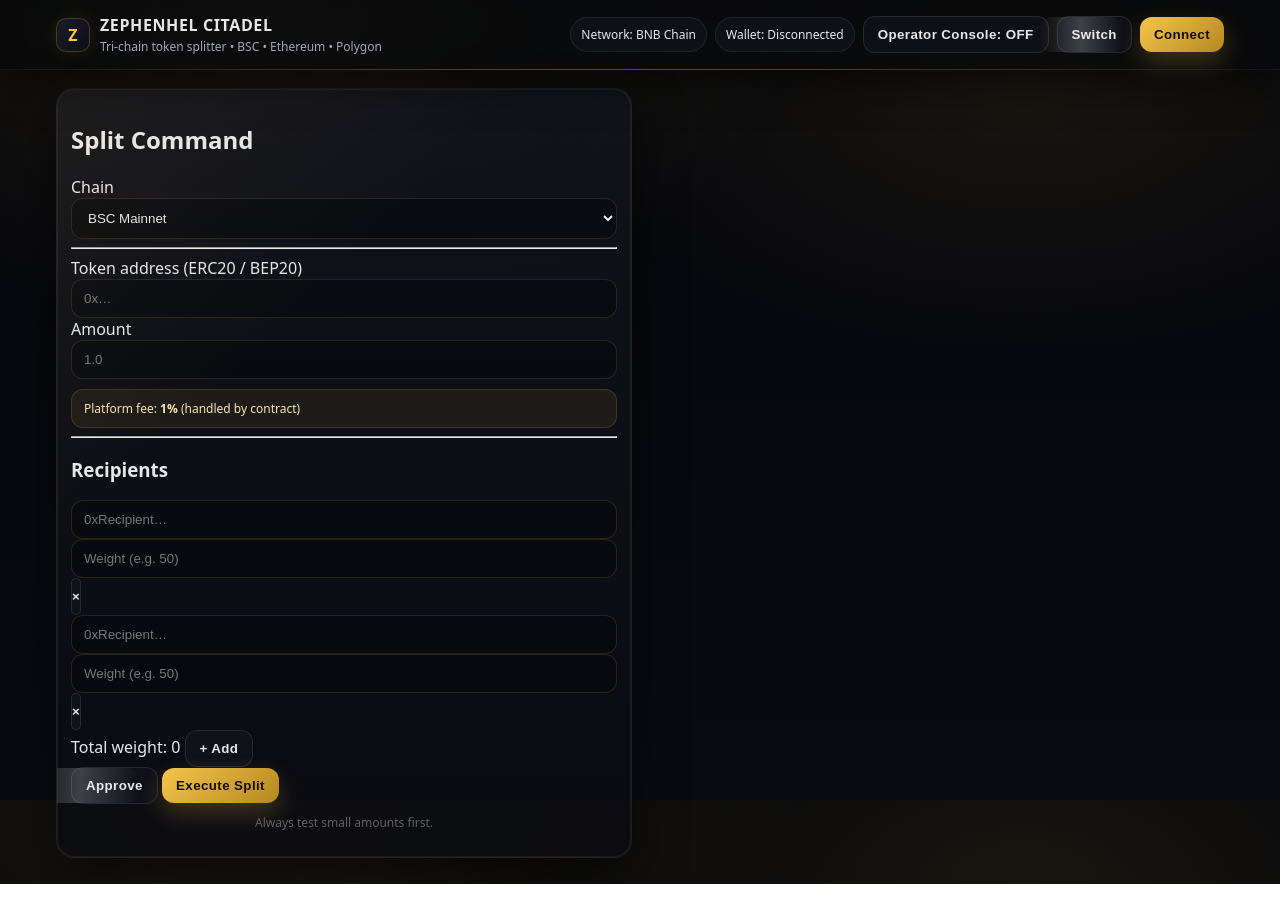
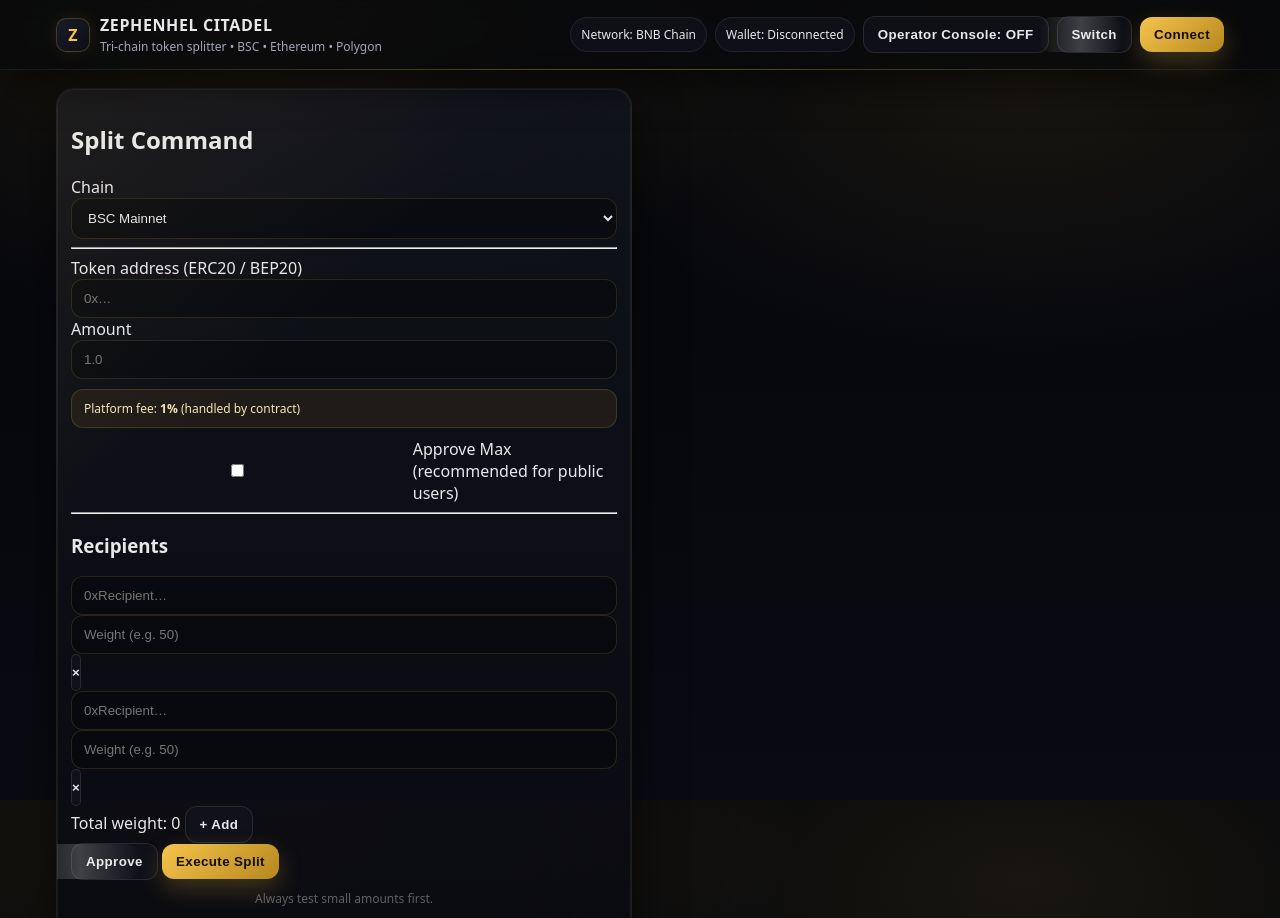
Before and after one commit to Zephenhel/zephenhel-console, a plain HTML site: page index.html in a window 1280 px wide. Shown: the top 918 px of the page. Before the commit the page ends 884 px from the top, so only its background shows below. Drawn offline with Linux system fonts and the light colour scheme.

Commit message:
Update index.html

```diff
--- a/index.html
+++ b/index.html
@@ -24,9 +24,7 @@
       <div class="pill" id="pillNet">Network: —</div>
       <div class="pill" id="pillWallet">Wallet: Disconnected</div>
 
-      <!-- Operator console toggle (default OFF) -->
       <button class="btn ghost" id="btnOps">Operator Console: OFF</button>
-
       <button class="btn ghost" id="btnSwitch">Switch</button>
       <button class="btn gold" id="btnConnect">Connect</button>
     </div>
@@ -57,6 +55,14 @@
 
       <div class="notice" id="feeNotice">
         Platform fee: <b><span id="feeLabel">1%</span></b> (handled by contract)
+      </div>
+
+      <!-- Approve mode -->
+      <div class="row-actions" style="margin-top:10px;">
+        <label style="display:flex;align-items:center;gap:10px;cursor:pointer;">
+          <input type="checkbox" id="chkApproveMax" />
+          <span>Approve Max (recommended for public users)</span>
+        </label>
       </div>
 
       <hr>
```
